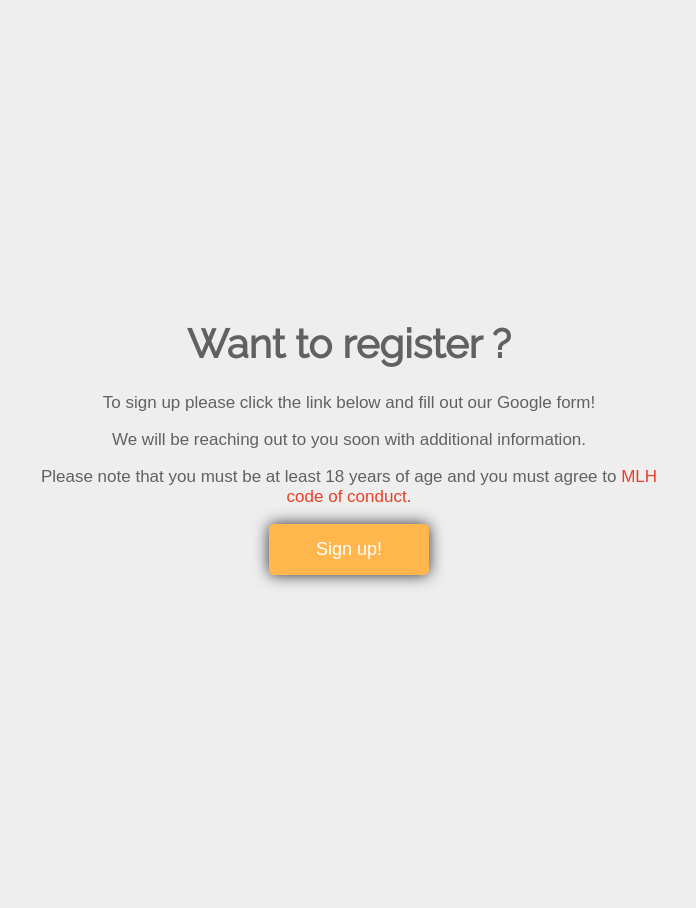
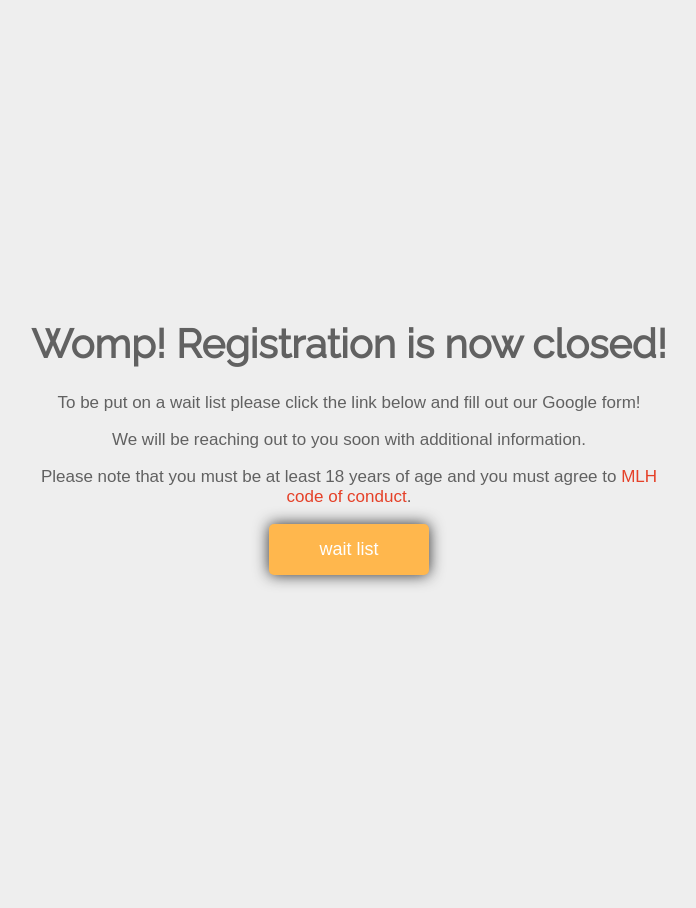
Before and after one commit to RocHack/rochack.org, a Jekyll site: the page dandyhacks/register.html, which Jekyll copies as it is, in a window 1280 px wide. Shown: the whole page, without its empty margins (291-987 px from the left). Built offline with Jekyll 4.4.1, drawn with Linux system fonts in a browser that asks for light colours.

Commit message:
wait list

```diff
--- a/dandyhacks/hackathon.html
+++ b/dandyhacks/hackathon.html
@@ -28,7 +28,7 @@
                 <h1 class="dandyhacks">DandyHacks '16 </h1>
                 <h3> CS | Data Science <h3>
                 <h2> april 1-3, 2016 @ University of Rochester </h2>
-                                <div>
+                <div>
                     <a id="register" class="register buttons" href="register.html" target="_blank">Register now !</a>
                     <a id="register" class="register buttons" href="volunteer.html" target="_blank">Volunteer !</a>
                 </div>
--- a/dandyhacks/register.html
+++ b/dandyhacks/register.html
@@ -17,13 +17,13 @@
 	<!-- Just needs to have a buton to mlh registration page and a login page -->
 	<div class="page main">
 		<div class="greetings">
-			<h1> Want to register ? </h1>
-				<p> To sign up please click the link below and fill out our Google form! </p>
+			<h1> Womp! Registration is now closed! </h1>
+				<p> To be put on a wait list please click the link below and fill out our Google form!</p>
 				<p> We will be reaching out to you soon with additional information.</p>
 				<p> Please note that you must be at least 18 years of age and you must agree to <a href ="http://static.mlh.io/docs/mlh-code-of-conduct.pdf" target="_blank"> MLH code of conduct</a>.</p>
 				<div>
 					<!-- <a class="register buttons" href="https://my.mlh.io/" target="_blank">Sign in</a> -->
-					<a class="register buttons" href="http://goo.gl/forms/MswYLTphql" target="_blank">Sign up!</a>
+					<a class="register buttons" href="http://goo.gl/forms/wW6Md3XMgD" target="_blank">wait list</a>
 				</div>
 			</div>
 		</div>
```
